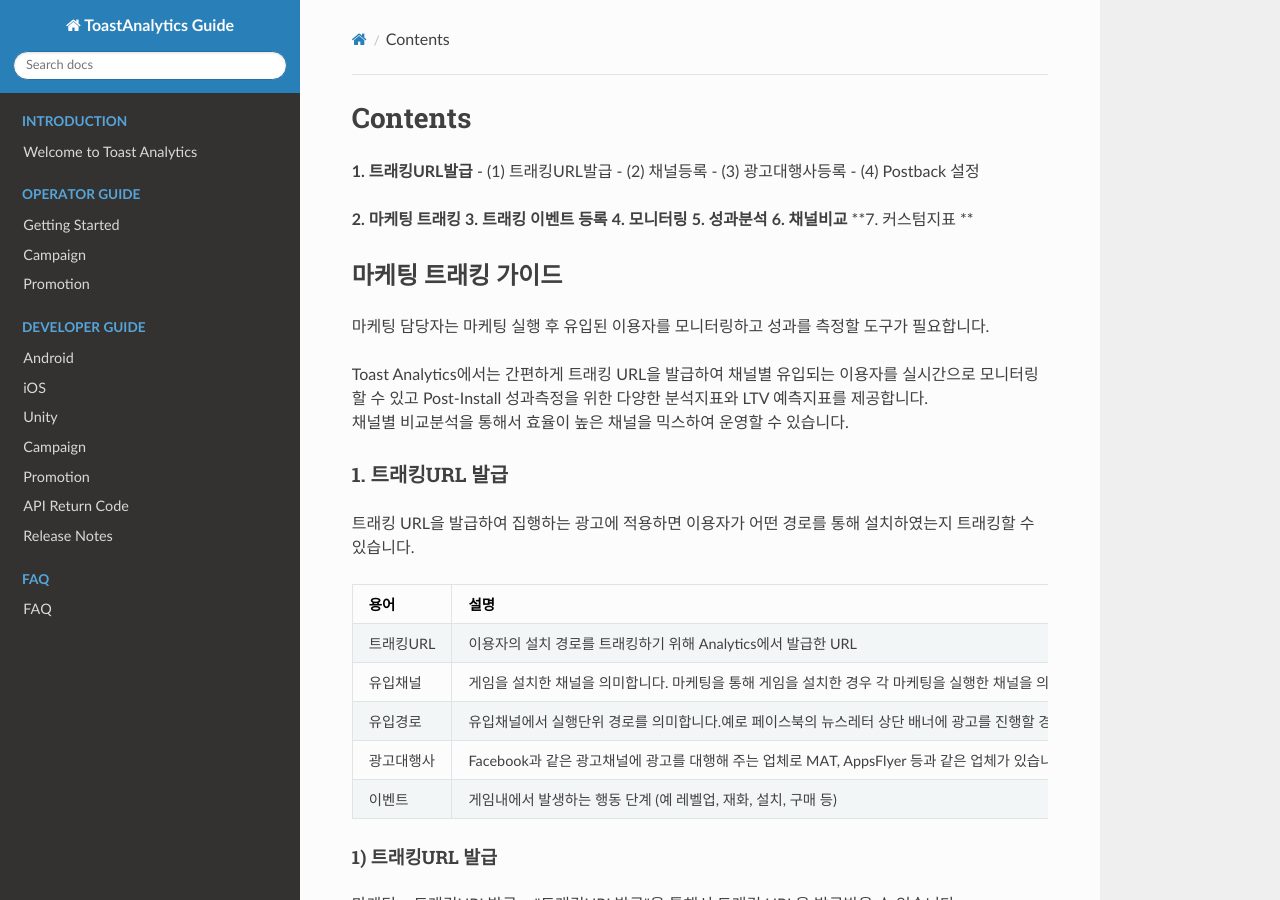
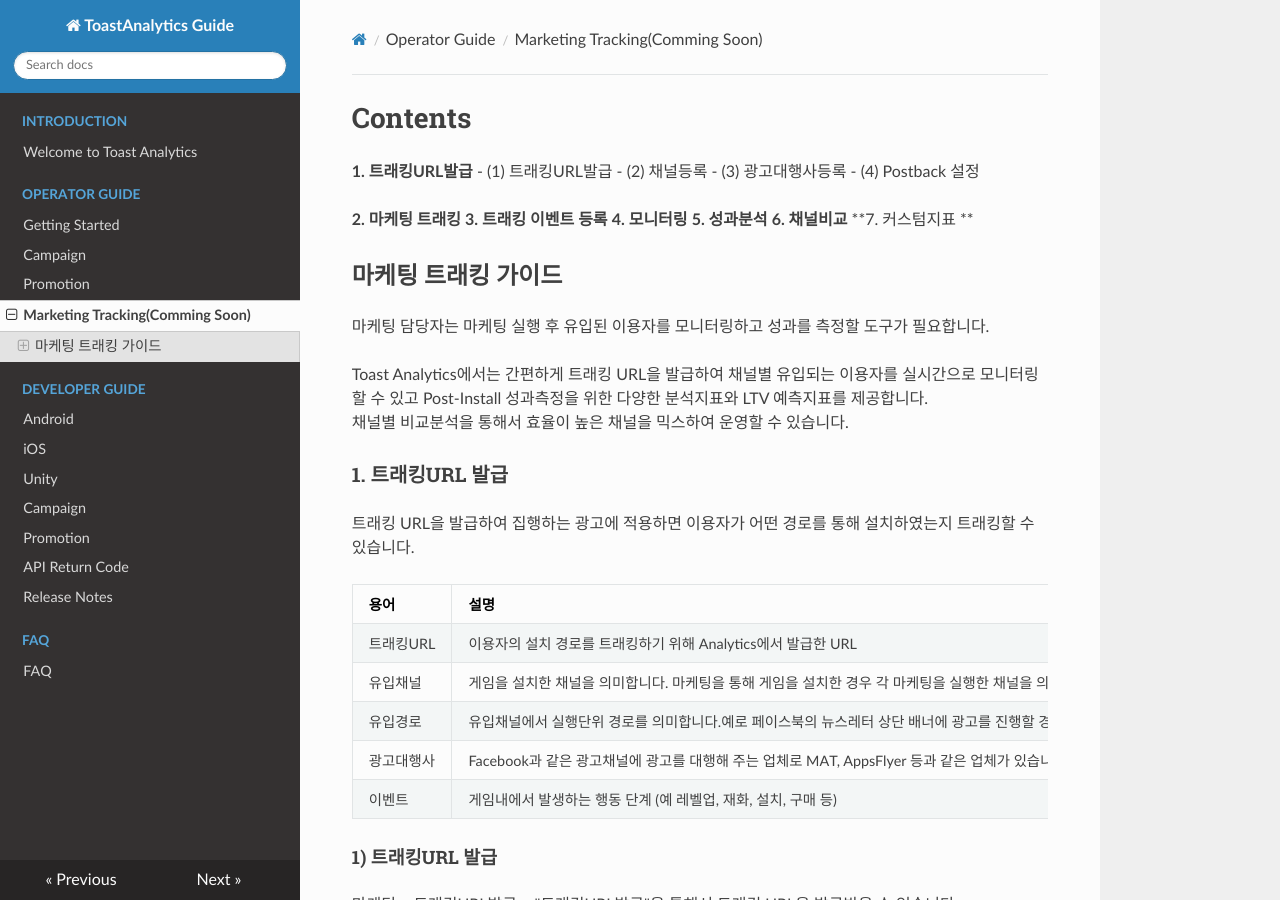
Before and after one commit to ToastAnalytics/ToastAnalytics, an MkDocs documentation site: the page built from docs/Developer/3. marketing Guide.md, in a window 1280 px wide and 900 px high. Built offline with MkDocs 1.6.1, drawn with Linux system fonts in a browser that asks for light colours; nearby versions of some CDN libraries; old or Windows-style settings are respelled for this version of MkDocs.

Commit message:
Update mkdocs.yml
- Add Marketing Guide

```diff
--- a/mkdocs.yml
+++ b/mkdocs.yml
@@ -9,6 +9,7 @@
 - ['Developer/1. Getting Started.md', 'Operator Guide', 'Getting Started']
 - ['Developer/2. Campaign Guide.md', 'Operator Guide', 'Campaign']
 - ['Developer/3. Promotion Guide.md', 'Operator Guide', 'Promotion']
+- ['Developer/3. marketing Guide.md', 'Operator Guide', 'Marketing Tracking(Comming Soon)']
 
 - ['Developer/4. Android Developer Guide.md', 'Developer Guide', 'Android']
 - ['Developer/5. iOS Developer Guide.md', 'Developer Guide', 'iOS']
```
